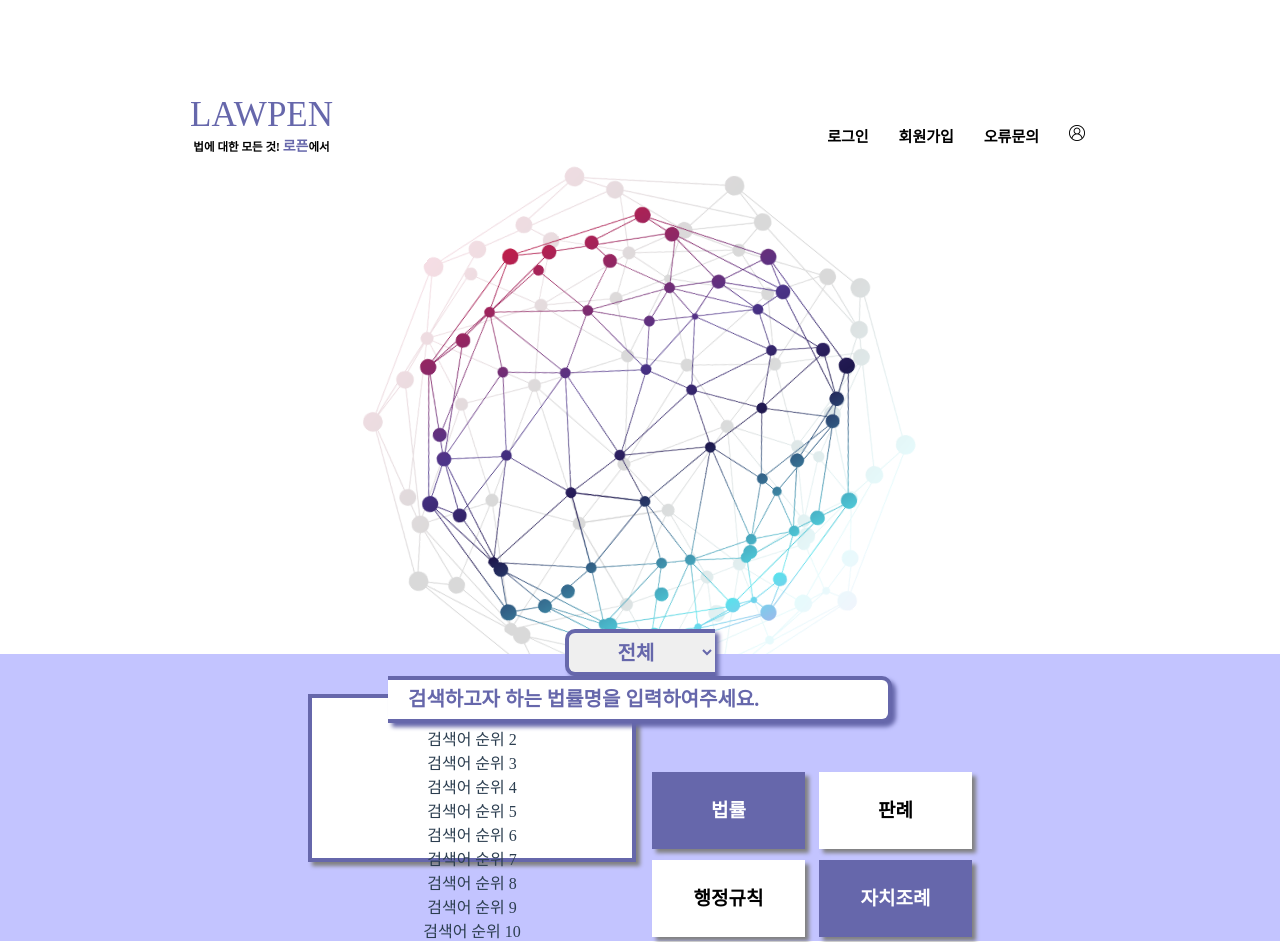
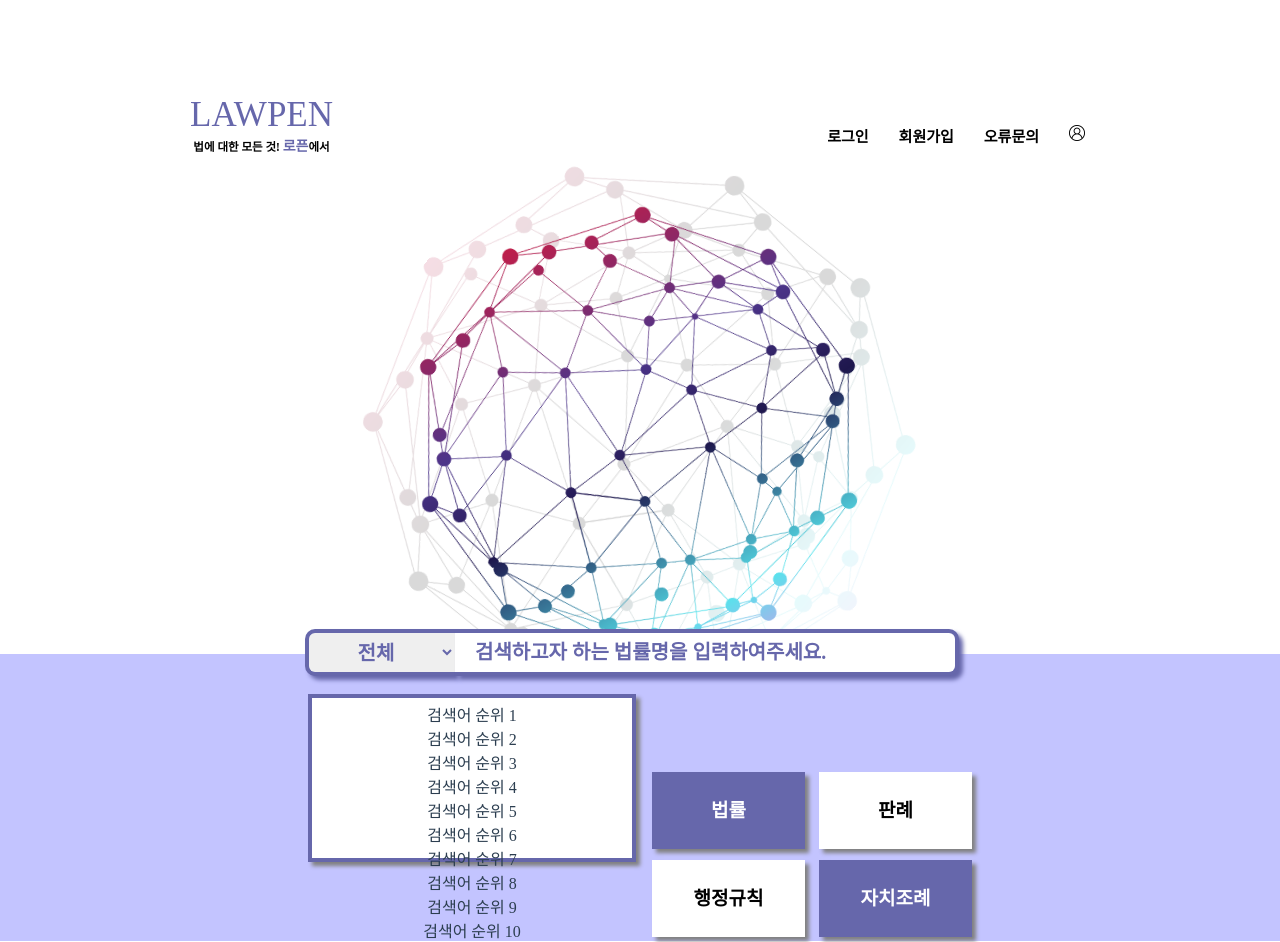
Before and after one commit to ngho1202/lawpen, a Vue app: page / in a window 1280 px wide. Built offline with nearby package versions, Linux system fonts and the light colour scheme; a web font is replaced by a local one.

Commit message:
searchbar seperated issue resolve

```diff
--- a/src/components/search/SearchBar.vue
+++ b/src/components/search/SearchBar.vue
@@ -31,7 +31,7 @@ export default {
 }
 
 .searchbar {
-  display: inline;
+  display: flex;
   text-align: center;
   min-width: 670px;
 }
--- a/src/views/HomeView.vue
+++ b/src/views/HomeView.vue
@@ -87,6 +87,7 @@ footer {
 #searchbarbox {
   margin: 0;
   padding: 0;
+  display: flex;
   position: absolute;
   top: -25px;
   left: 50%;
```
